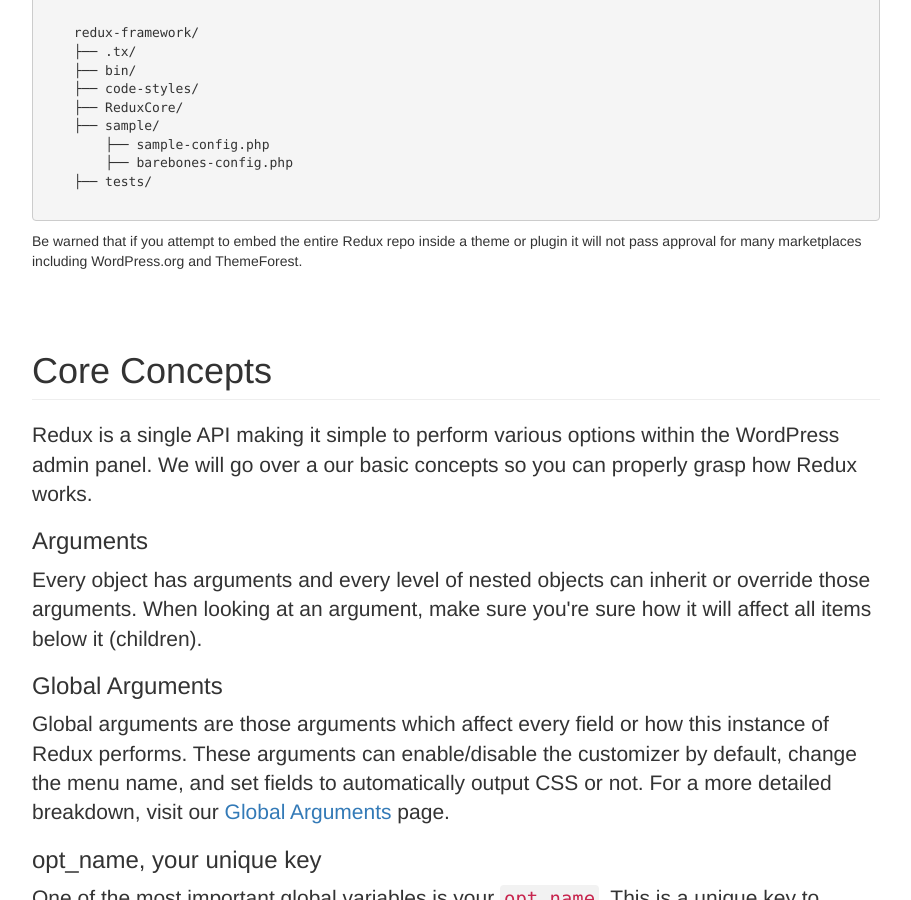
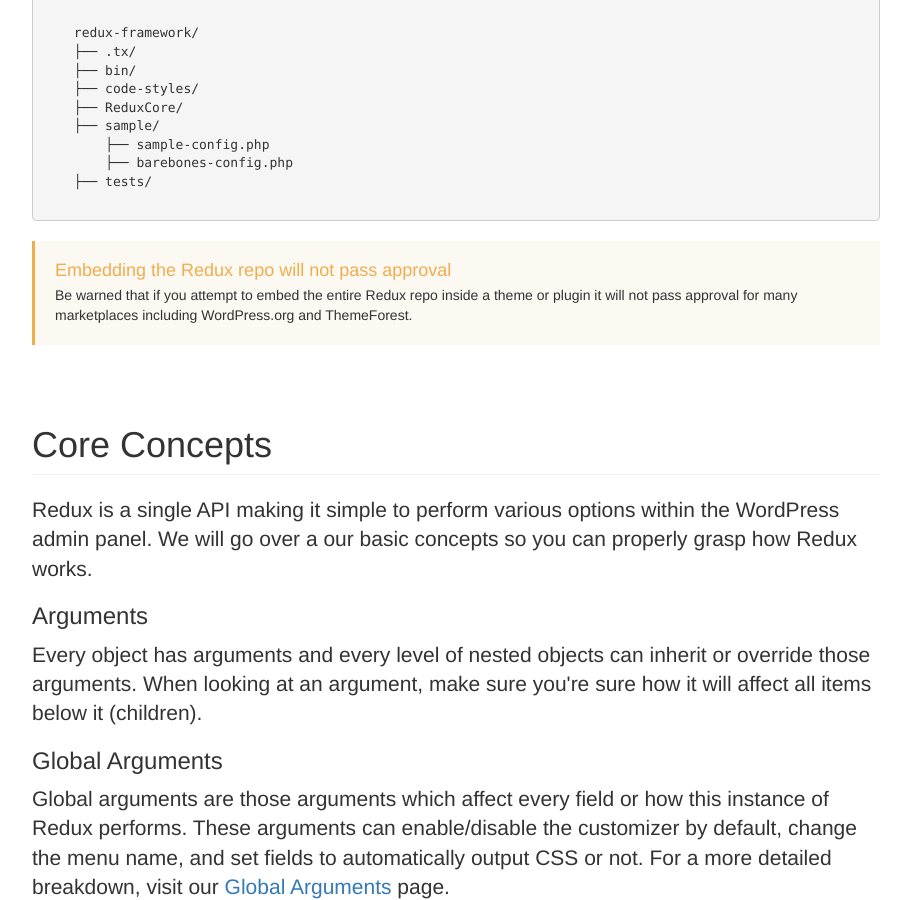
Before and after one commit to yash04747/docs, a Jekyll site: the page built from getting-started/index.html, in a window 1280 px wide and 900 px high, scrolled down 2263 px. Shown: the whole window, without its empty margins (38-949 px from the left). Built offline with Jekyll 4.4.1, drawn with Linux system fonts in a browser that asks for light colours; nearby versions of some CDN libraries; comment, search, counter and statistics services are not loaded.

Commit message:
Small fix

```diff
--- a/getting-started/index.html
+++ b/getting-started/index.html
@@ -110,7 +110,10 @@ description: An overview of Redux, how to download and use, and how to just get
         ├── barebones-config.php</code>
     ├── tests/
     </pre>
-    <p>Be warned that if you attempt to embed the entire Redux repo inside a theme or plugin it will not pass approval for many marketplaces including WordPress.org and ThemeForest.</p>
+    <div class="bs-callout bs-callout-warning">
+        <h4>Embedding the Redux repo will not pass approval</h4>
+        <p>Be warned that if you attempt to embed the entire Redux repo inside a theme or plugin it will not pass approval for many marketplaces including WordPress.org and ThemeForest.</p>
+    </div>
 </section>
 
 <section class="bs-docs-section">
```
